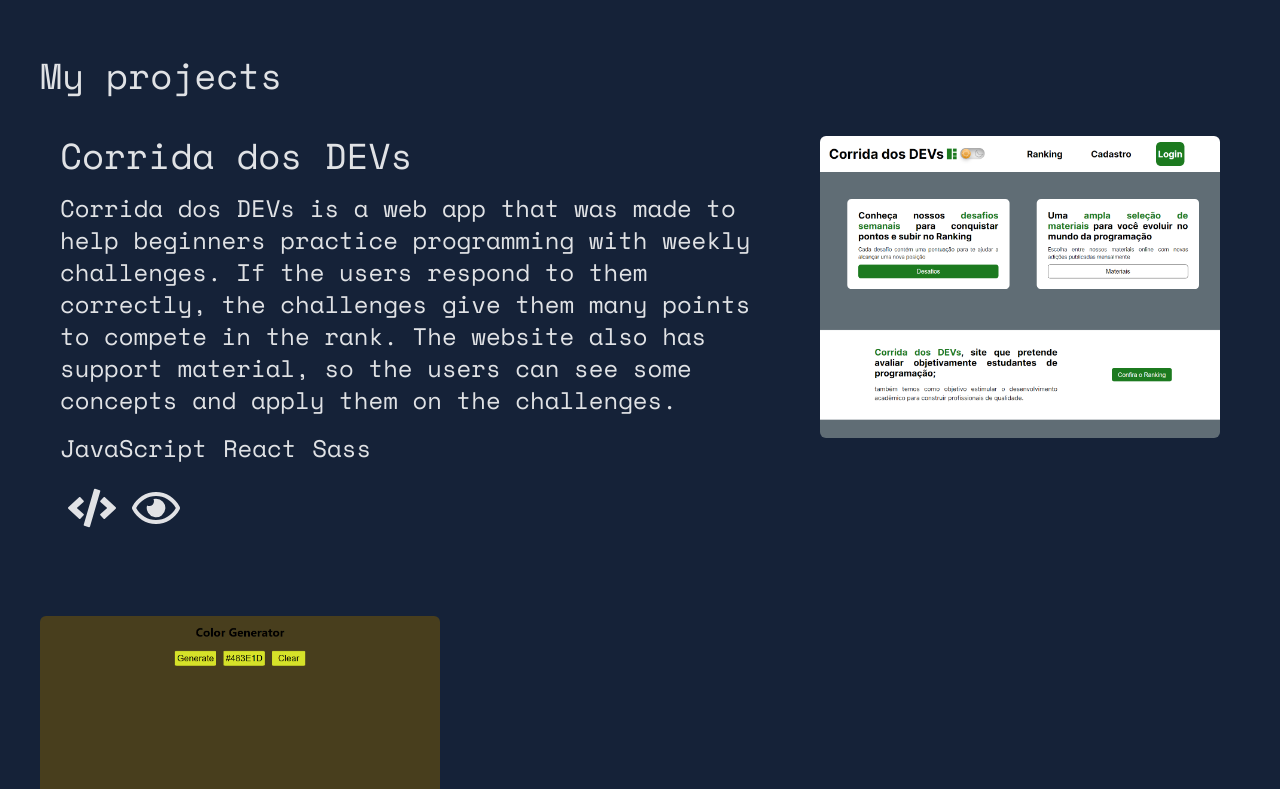
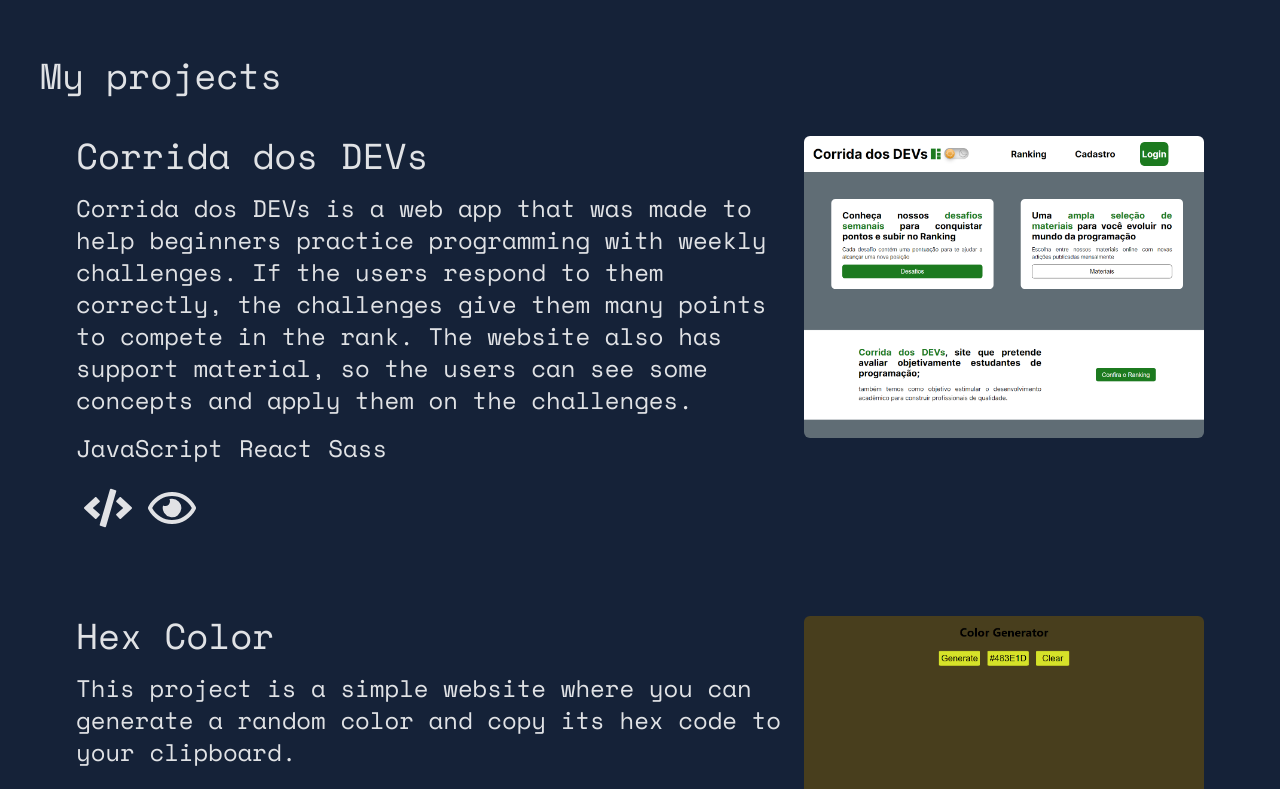
Before and after one commit to jpclrocha/portfolio, a React (Vite) app: page / in a window 1280 px wide. Shown: the part 1320-2109 px from the top of the page. Built offline with nearby package versions, Linux system fonts and the light colour scheme.

Commit message:
Flex-direction bug on CardProject component

```diff
--- a/src/Components/CardProject/CardProject.jsx
+++ b/src/Components/CardProject/CardProject.jsx
@@ -1,9 +1,4 @@
 import { FaCode, FaRegEye } from 'react-icons/fa'
-
-const containerType = {
-	normal: '',
-	inverted: '-reverse',
-}
 
 export default function CardProject({
 	name,
@@ -12,14 +7,13 @@ export default function CardProject({
 	image_url,
 	repo_url,
 	homepage,
-	type,
 }) {
 	return (
 		<div
 			key={name}
-			className={`flex flex-col-reverse w-full h-fit mb-20  justify-center lg:flex-row${containerType[type]} lg:gap-10 lg:items-center xl:items-start`}
+			className={`flex flex-col-reverse w-full h-fit mb-20 justify-center lg:flex-row`}
 		>
-			<div className='w-full h-fit mt-5 lg:w-3/5 lg:mt-0'>
+			<div className='flex flex-col w-full h-fit mt-5 lg:w-3/5 lg:mt-0 lg:mr-2'>
 				<h1 className='text-2xl mb-2 md:text-4xl lg:text-2xl lg:mb-0 xl:text-4xl xl:mb-4'>
 					{name}
 				</h1>
--- a/src/Components/MyProjects/MyProjects.jsx
+++ b/src/Components/MyProjects/MyProjects.jsx
@@ -10,7 +10,6 @@ export default function MyProjects() {
 				'Corrida dos DEVs is a web app that was made to help beginners practice programming with weekly challenges. If the users respond to them correctly, the challenges give them many points to compete in the rank. The website also has support material, so the users can see some concepts and apply them on the challenges.',
 			homepage: '',
 			stack: ['JavaScript', 'React', 'Sass'],
-			type: 'normal',
 		},
 		{
 			image_url: 'hex-color.png',
@@ -20,7 +19,6 @@ export default function MyProjects() {
 				'This project is a simple website where you can generate a random color and copy its hex code to your clipboard.',
 			homepage: 'https://jpclrocha.github.io/hex-color/',
 			stack: ['JavaScript', 'Css'],
-			type: 'inverted',
 		},
 		{
 			image_url: 'quebra-cabeca.png',
@@ -30,7 +28,6 @@ export default function MyProjects() {
 				'This project is a simple web game where you have to put the numbers in order and the last square has to be the blank one. Looks easy, right?',
 			homepage: 'https://jpclrocha.github.io/quebracabeca/',
 			stack: ['JavaScript', 'Bootstrap'],
-			type: 'normal',
 		},
 	]
 
```
